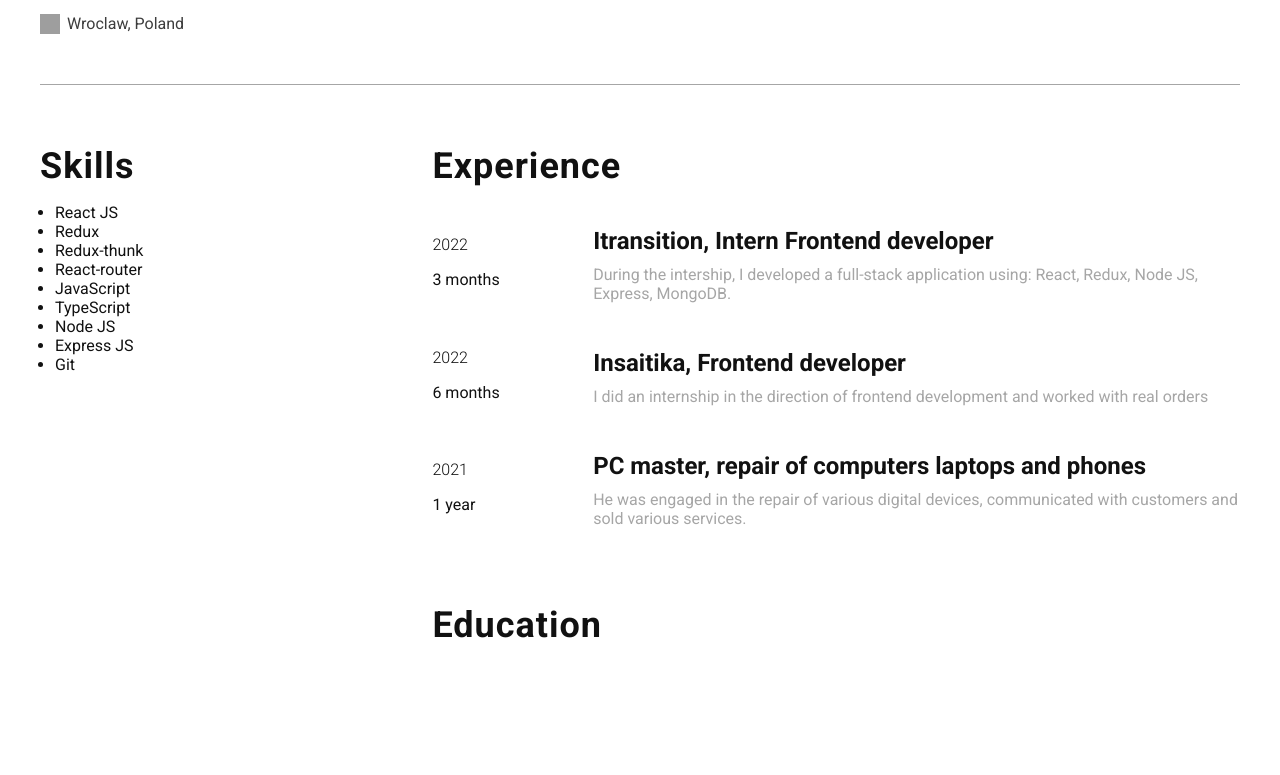
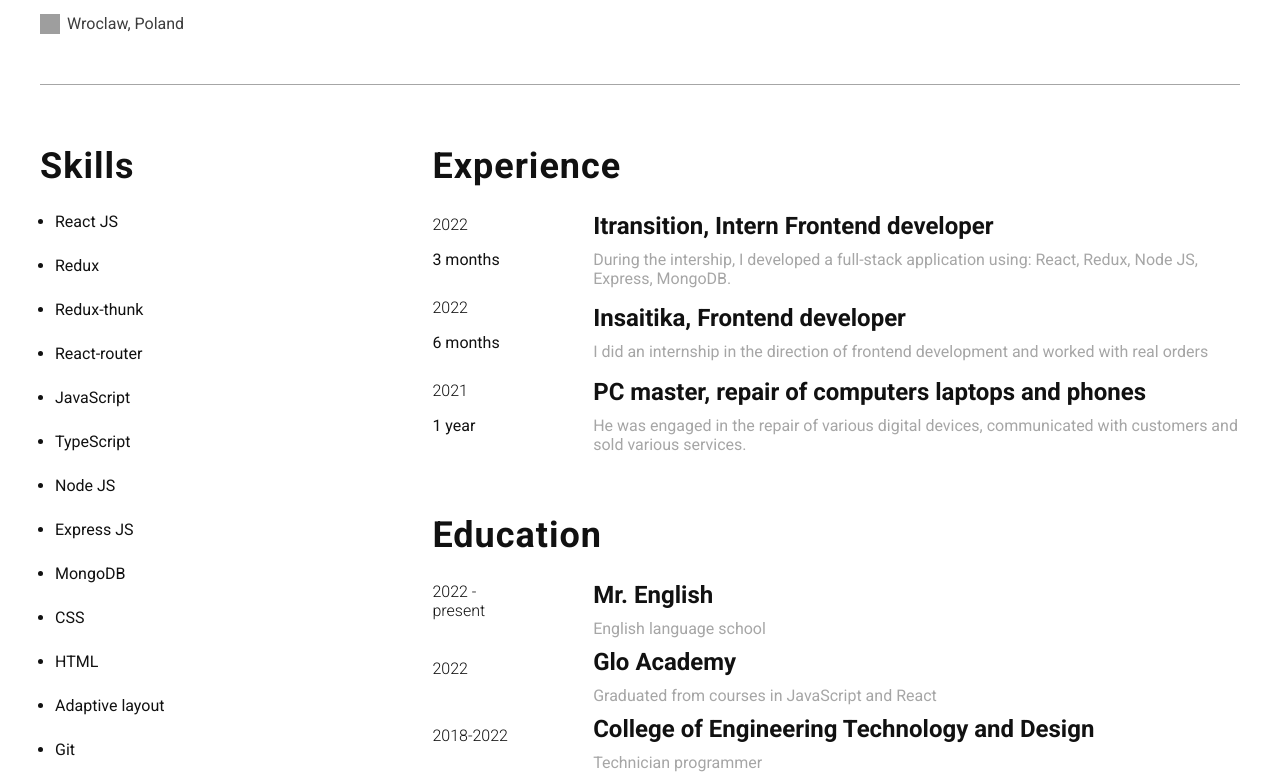
Before and after one commit to mrbushik/my-website, a React (Create React App) app: page /resume in a window 1280 px wide. Shown: the part 553-1328 px from the top of the page. Before the commit the page ends 1209 px from the top, so only its background shows below. Built offline with nearby package versions, Linux system fonts and the light colour scheme; grey boxes are pictures that could not be loaded.

Commit message:
styling skill and education section

```diff
--- a/src/Components/intesfaces.ts
+++ b/src/Components/intesfaces.ts
@@ -5,9 +5,9 @@ export interface aboutMeItemsInterface {
   link: string;
   icon: any;
 }
-export interface experienceInterface  {
-  year: number;
-  length: string;
+export interface experienceInterface {
+  year: number | string;
+  length?: string;
   company: string;
   description: string;
 }
--- a/src/Components/pages/resumePage.tsx
+++ b/src/Components/pages/resumePage.tsx
@@ -12,6 +12,10 @@ const ResumePage: React.FC = () => {
     "TypeScript",
     "Node JS",
     "Express JS",
+    "MongoDB",
+    "CSS",
+    "HTML",
+    "Adaptive layout",
     "Git",
   ];
   const experienceList: experienceInterface[] = [
@@ -35,6 +39,23 @@ const ResumePage: React.FC = () => {
       company: "PC master, repair of computers laptops and phones ",
       description:
         "He was engaged in the repair of various digital devices, communicated with customers and sold various services.",
+    },
+  ];
+  const educationList: experienceInterface[] = [
+    {
+      year: "2022 - present",
+      company: "Mr. English",
+      description: "English language school",
+    },
+    {
+      year: 2022,
+      company: "Glo Academy",
+      description: "Graduated from courses in JavaScript and React",
+    },
+    {
+      year: "2018-2022 ",
+      company: "College of Engineering Technology and Design",
+      description: "Technician programmer",
     },
   ];
   return (
@@ -93,7 +114,9 @@ const ResumePage: React.FC = () => {
           </div>
           <div className="resume-experience__education">
             <div className="resume-experience">
-              <h5 className="resume-section__name">Experience</h5>
+              <h5 className="resume-section__name resume-experience__title">
+                Experience
+              </h5>
               {experienceList.map(
                 (item: experienceInterface, index: number) => (
                   <ExperienceItem
@@ -107,7 +130,17 @@ const ResumePage: React.FC = () => {
               )}
             </div>
             <div className="resume-education">
-              <h5 className="resume-section__name">Education</h5>
+              <h5 className="resume-section__name resume-experience__title">
+                Education
+              </h5>
+              {educationList.map((item: experienceInterface, index: number) => (
+                <ExperienceItem
+                  year={item.year}
+                  company={item.company}
+                  description={item.description}
+                  key={index}
+                />
+              ))}
             </div>
           </div>
         </div>
--- a/src/styles/main.scss
+++ b/src/styles/main.scss
@@ -352,34 +352,40 @@ ul {
 }
 .skills-list {
   list-style: disc;
+  li {
+    margin-top: 25px;
+  }
   padding-left: 15px;
 }
 
 .experience-item {
   display: flex;
   align-items: center;
+  margin-top: 10px;
+}
+.resume-experience__title {
+  margin-bottom: 25px;
 }
 .experience-length__description {
   margin-right: 10%;
   p {
-    min-width {
-    }
     width: 80px;
   }
 }
 .experience-year {
   font-weight: 300;
-  margin-top: 25px;
+  margin-top: 0px;
 }
 .experience-company__description {
   h5 {
-    margin-top: 30px;
+    margin-top: 0px;
     margin-bottom: 10px;
     font-size: 24px;
   }
   p {
     margin-top: 0px;
     color: #a6a6a6;
+    margin-bottom: 0;
   }
 }
 //resume page
```
